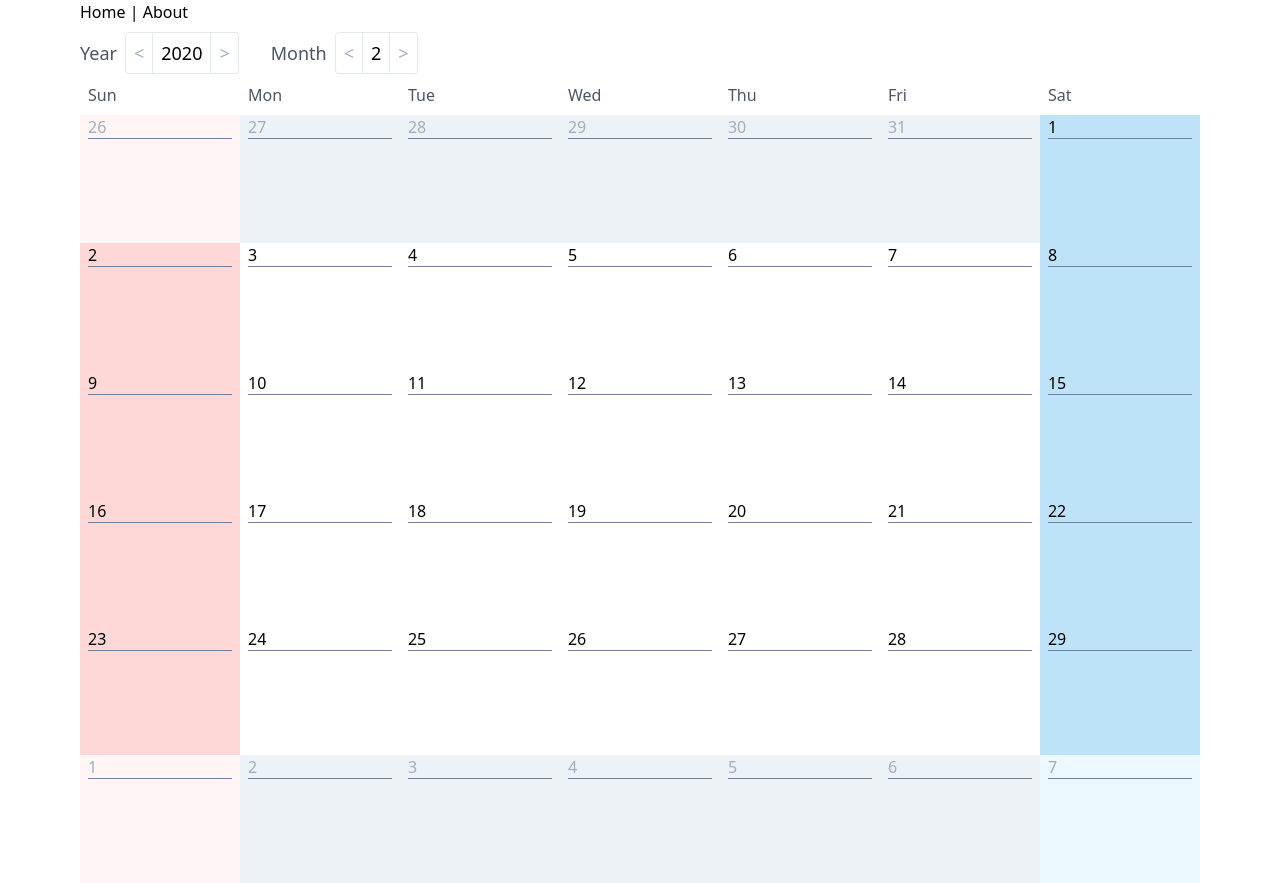
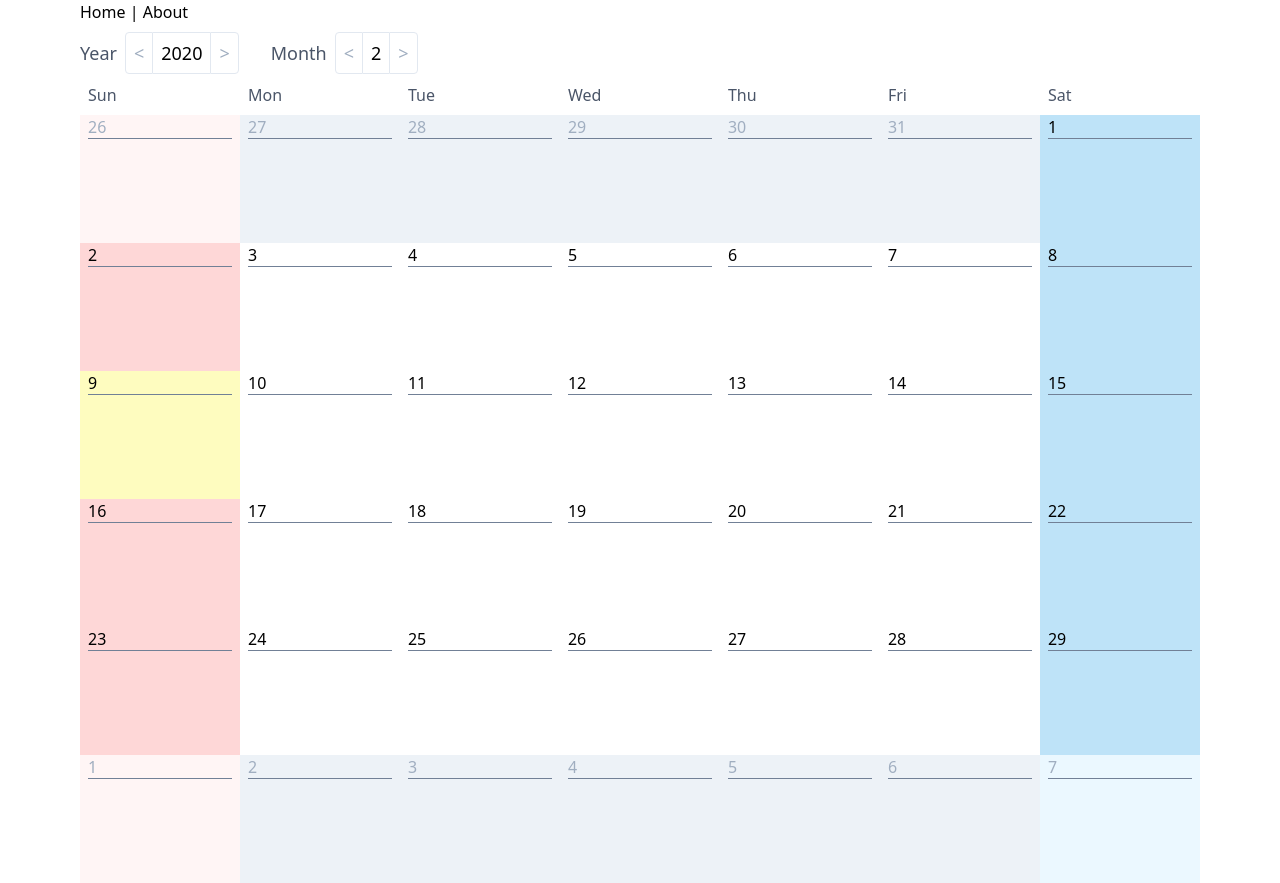
Before and after one commit to rhistoba/vue-calendar, a Vue app: page /calendar in a window 1280 px wide. Built offline with nearby package versions, Linux system fonts and the light colour scheme.

Commit message:
add today view

```diff
--- a/src/views/Calendar.vue
+++ b/src/views/Calendar.vue
@@ -52,7 +52,11 @@ export default class Calendar extends Vue {
   month: number = this.moment.month()
 
   get monthDates(): Array<Date> {
-    const startOfWeek = this.startOfMonth.startOf('week')
+    const startOfWeek = this.moment.clone()
+      .year(this.year)
+      .month(this.month)
+      .startOf('month')
+      .startOf('week')
     const year = startOfWeek.year()
     const month = startOfWeek.month()
     const startDay = startOfWeek.date()
@@ -64,11 +68,8 @@ export default class Calendar extends Vue {
     return moment().utc()
   }
 
-  get startOfMonth() {
-    return this.moment.year(this.year).month(this.month).startOf('month')
-  }
-
   get dayBgAndTextColor() {
+    const today = this.moment.clone().toDate()
     return (date: Date, index: number) => {
       let color = 'bg-white'
       if (date.getMonth() !== this.month) {
@@ -81,7 +82,9 @@ export default class Calendar extends Vue {
         }
         color += ' text-gray-500'
       } else {
-        if (index % 7 === 0) {
+        if (today.toLocaleDateString() === date.toLocaleDateString()) {
+          color = 'bg-yellow-200'
+        } else if (index % 7 === 0) {
           color = 'bg-red-200'
         } else if (index % 7 === 6) {
           color = 'bg-blue-200'
```
